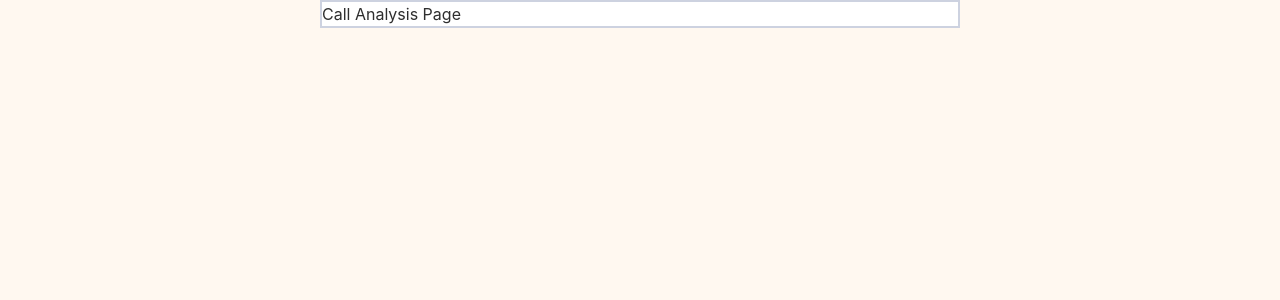
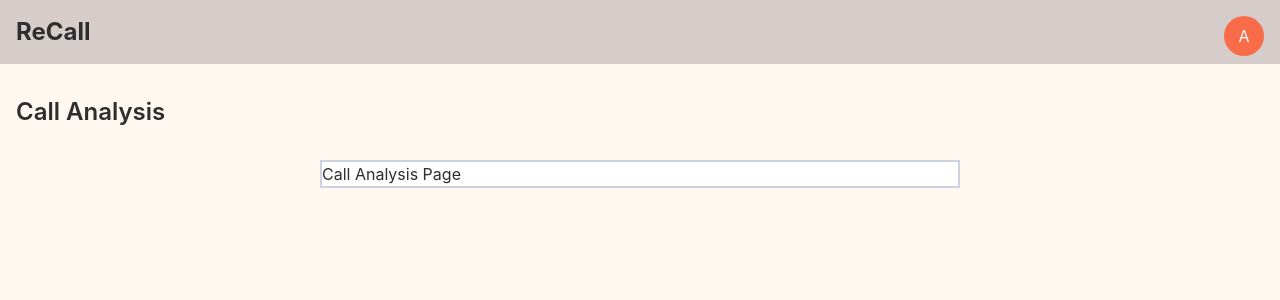
Before and after one commit to HarryXu497/CSC207-FTL, a React (Vite) app in the folder packages/web/: page / in a window 1280 px wide. Shown: the top 300 px of the page. Built offline with nearby package versions, Linux system fonts and the light colour scheme.

Commit message:
Create NavBar, ProfileIcon components

```diff
--- a/packages/web/src/CallAnalysisPage.tsx
+++ b/packages/web/src/CallAnalysisPage.tsx
@@ -4,6 +4,8 @@ import NavBar from "./components/NavBar";
 export default function CallAnalysisPage() {
   return (
     <main className="min-h-screen w-full">
+        <NavBar className="mb-4" />
+        <h1 className="mb-4 text-left text-2xl font-semibold p-4">Call Analysis</h1>
         <Card className="mx-auto w-1/2">
             <p>Call Analysis Page</p>
         </Card>
--- /dev/null
+++ b/packages/web/src/components/NavBar.tsx
@@ -0,0 +1,14 @@
+import ProfileIcon from "./ProfileIcon";
+
+type NavBarProps = {
+  className?: string
+};
+
+export default function NavBar({className = "" }: NavBarProps){
+    return (
+        <header className={`navBar ${className}`}>
+            <h1 className="text-2xl font-bold p-4 align-left">ReCall</h1>
+            <ProfileIcon className="absolute top-4 right-4" />
+        </header>
+    )
+}
--- /dev/null
+++ b/packages/web/src/components/ProfileIcon.tsx
@@ -0,0 +1,19 @@
+type ProfileIconProps = {
+    name?: string;
+    className?: string
+};
+
+export default function ProfileIcon({className = "" }: ProfileIconProps){
+    const initials = (str?: string) => {
+        if (!str) return 'A';
+        const parts = str.split(' ');
+        const inits = parts.map(part => (part[0] ? part[0].toUpperCase(): " "));
+        return inits.join('').slice(0, 2);
+    }
+
+    return (
+        <div className={`profileIcon ${className} flex justify-center items-center`}>
+            <p>{initials()}</p>
+        </div>
+    )
+}
```
